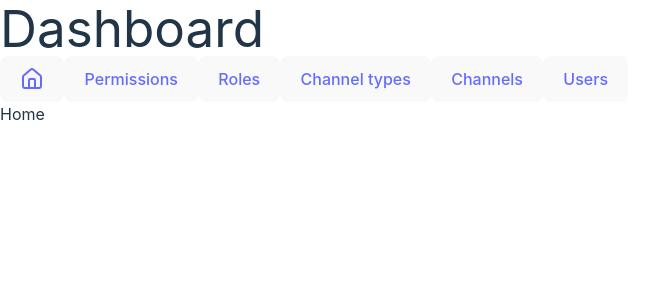
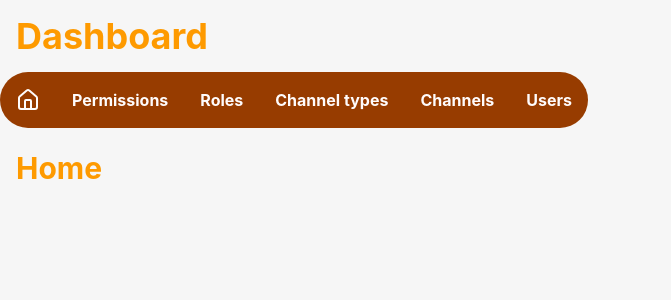
Before and after one commit to ChatneyApp/chatney-frontend, a React (Vite) app: page /dashboard in a window 1280 px wide. Shown: the top 300 px of the page, without its empty margins (0-671 px from the left). Built offline with nearby package versions, Linux system fonts and the light colour scheme.

Commit message:
restyle a bit

```diff
--- a/src/index.css
+++ b/src/index.css
@@ -6,63 +6,48 @@
     font-weight: 400;
 
     color-scheme: light dark;
-    color: rgba(255, 255, 255, 0.87);
-    background-color: #242424;
-
-    font-synthesis: none;
-    text-rendering: optimizeLegibility;
-    -webkit-font-smoothing: antialiased;
-    -moz-osx-font-smoothing: grayscale;
+    color: var(--text-color);
+    background-color: var(--page-bg-color);
+    -webkit-tap-highlight-color: transparent;
 }
 
-a {
-    font-weight: 500;
-    color: #646cff;
-    text-decoration: inherit;
+/* themes */
+:root {
+    --color-main-accent: #9043f1;
+    --color-black: #2A2451;
+    --color-white: #FFFCFC;
+    --color-gray: #423d62;
+
+    --text-color: #000;
+    --page-bg-color: #F6F6F6;
+
+    --main-menu-bg-color: var(--color-white);
+    --main-menu-text-color: var(--color-gray);
+    --main-menu-border-color: #dedede;
+
+    --button-bg-color: var(--color-main-accent);
+    --button-text-color: var(--color-white);
+    --switch-button-bg-color: #222222;
+    --switch-button-bg-color-selected: #563333;
 }
-a:hover {
-    color: #535bf2;
+
+@media (prefers-color-scheme: dark) {
+    :root {
+        --text-color: #afafaf;
+        --page-bg-color: #1B1A1E;
+    }
+}
+
+@layer base {
+    h1 {
+        @apply p-4 text-amber-500 font-bold text-4xl;
+    }
+    h2 {
+        @apply p-4 text-amber-500 font-bold text-3xl;
+    }
 }
 
 body {
     margin: 0;
-    min-width: 320px;
-    min-height: 100vh;
+    padding: 0;
 }
-
-h1 {
-    font-size: 3.2em;
-    line-height: 1.1;
-}
-
-button {
-    border-radius: 8px;
-    border: 1px solid transparent;
-    padding: 0.6em 1.2em;
-    font-size: 1em;
-    font-weight: 500;
-    font-family: inherit;
-    background-color: #1a1a1a;
-    cursor: pointer;
-    transition: border-color 0.25s;
-}
-button:hover {
-    border-color: #646cff;
-}
-button:focus,
-button:focus-visible {
-    outline: 4px auto -webkit-focus-ring-color;
-}
-
-@media (prefers-color-scheme: light) {
-    :root {
-        color: #213547;
-        background-color: #ffffff;
-    }
-    a:hover {
-        color: #747bff;
-    }
-    button {
-        background-color: #f9f9f9;
-    }
-}
--- a/src/pages/dashboard/DashboardHomePage.tsx
+++ b/src/pages/dashboard/DashboardHomePage.tsx
@@ -1,5 +1,5 @@
 export const DashboardHomePage = () => (
     <div>
-        Home
+        <h2>Home</h2>
     </div>
 );
--- a/src/pages/dashboard/DashboardLayout.tsx
+++ b/src/pages/dashboard/DashboardLayout.tsx
@@ -1,31 +1,11 @@
-import {Link, Outlet} from "react-router";
-import {HomeIcon} from 'lucide-react';
+import {Outlet} from 'react-router';
+
+import {MainMenu} from '@/pages/dashboard/components/MainMenu';
 
 export const DashboardLayout = () => (
     <div>
         <h1>Dashboard</h1>
-        <div className="flex">
-            <button>
-                <Link to="/dashboard">
-                    <HomeIcon/>
-                </Link>
-            </button>
-            <button>
-                <Link to="/dashboard/permissions">Permissions</Link>
-            </button>
-            <button>
-                <Link to="/dashboard/roles">Roles</Link>
-            </button>
-            <button>
-                <Link to="/dashboard/channelTypes">Channel types</Link>
-            </button>
-            <button>
-                <Link to="/dashboard/channels">Channels</Link>
-            </button>
-            <button>
-                <Link to="/dashboard/users">Users</Link>
-            </button>
-        </div>
+        <MainMenu/>
         <Outlet/>
     </div>
 );
--- /dev/null
+++ b/src/pages/dashboard/components/MainMenu.tsx
@@ -0,0 +1,34 @@
+import {PropsWithChildren} from 'react';
+import {Link} from 'react-router';
+import {HomeIcon} from 'lucide-react';
+
+const MenuItem = ({children}: PropsWithChildren) => (
+    <button className="p-4 m-0 bg-amber-800 text-white font-bold hover:bg-amber-600">
+        {children}
+    </button>
+);
+
+export const MainMenu = () => (
+    <div className="inline-flex flex-row gap-0 rounded-full overflow-hidden">
+        <MenuItem>
+            <Link to="/dashboard">
+                <HomeIcon/>
+            </Link>
+        </MenuItem>
+        <MenuItem>
+            <Link to="/dashboard/permissions">Permissions</Link>
+        </MenuItem>
+        <MenuItem>
+            <Link to="/dashboard/roles">Roles</Link>
+        </MenuItem>
+        <MenuItem>
+            <Link to="/dashboard/channelTypes">Channel types</Link>
+        </MenuItem>
+        <MenuItem>
+            <Link to="/dashboard/channels">Channels</Link>
+        </MenuItem>
+        <MenuItem>
+            <Link to="/dashboard/users">Users</Link>
+        </MenuItem>
+    </div>
+);
--- a/src/pages/dashboard/components/PermissionsList.tsx
+++ b/src/pages/dashboard/components/PermissionsList.tsx
@@ -32,9 +32,9 @@ const PermissionsListCore = () => {
 
     return <>
         Groups:
-        <ul>
+        <ul className="flex flex-col">
             {groups.map(({label, list}) => (
-                <li key={label}>
+                <li key={label} className="p-4">
                     <b>{label}</b>
                     <ul>
                         {list.map(permission => (
```
